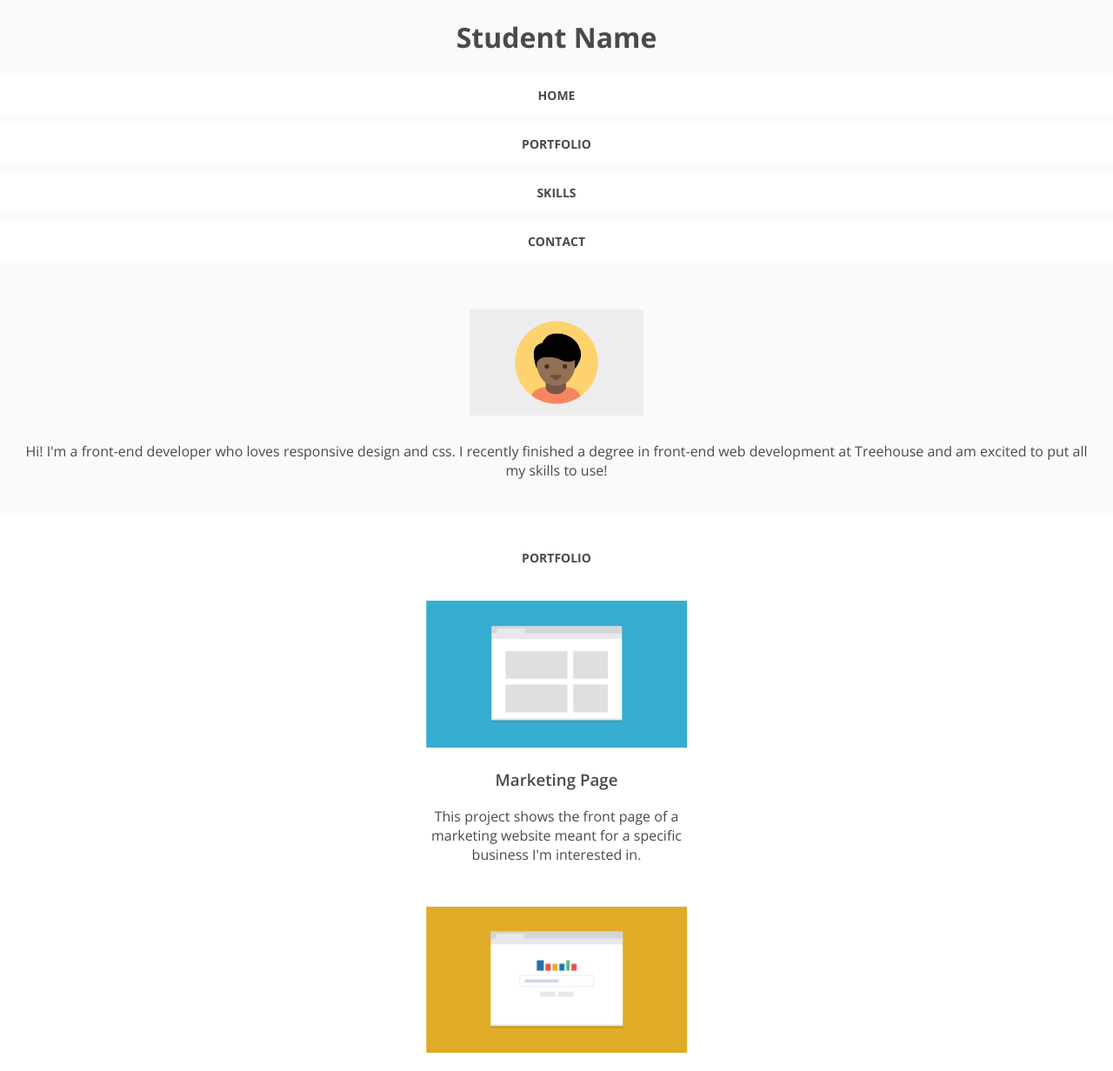
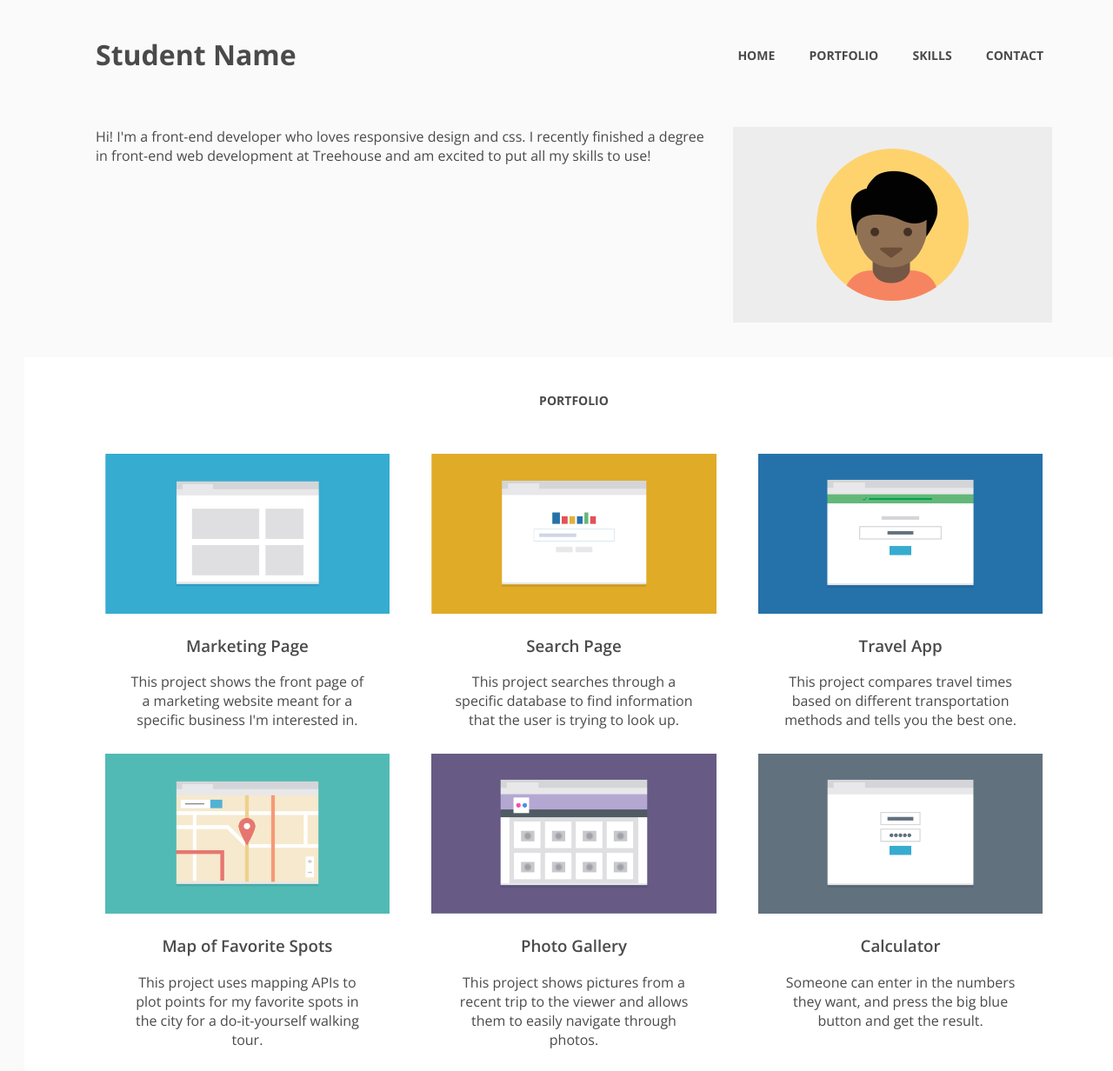
Before and after one commit to brishields/Responsive-Layout, a plain HTML site: page index.html in a window 1280 px wide. Shown: the top 1232 px of the page at 87% size. Drawn offline with nearby package versions, Linux system fonts and the light colour scheme.

Commit message:
Create complete responsive site with 2 breakpoints

```diff
--- a/css/styles.css
+++ b/css/styles.css
@@ -5,7 +5,6 @@
 /* Sets color to White and removes browser margins */
 body {
     background-color: #fafafa;
-    margin: 0px;
     font-family: 'Open Sans', sans-serif;
     font-weight: 300;
     color: #4A4A4A;
@@ -68,6 +67,7 @@ hr {
     border: 1px solid #E7E7E7;
     margin-inline-start: 1em;
     margin-inline-end: 1em;
+    margin-top: 70px;
 }
 
 h1 {
@@ -89,8 +89,8 @@ h2 {
 h3 {
     font-weight: 600;
 }
-.portfolio-tile img, .skills-tile img {
-    max-width: 100%;
+.portfolio-tile img {
+    max-width: 90%;
     height:auto;
     margin-left: auto;
     margin-right: auto;
@@ -98,6 +98,9 @@ h3 {
 
 .skills-tile img {
     max-width: 50%;
+    height:auto;
+    margin-left: auto;
+    margin-right: auto;
 }
 
 .profile-pic-bio-container {
@@ -107,10 +110,12 @@ h3 {
     padding-right: 20px;
     padding-top: 40px;
     padding-bottom: 40px;
+    margin-left: auto;
+    margin-right: auto;
 }
 
 .profile-pic-bio-container img {
-    max-width: 200px;
+    max-width: 70%;
     margin-left: auto;
     margin-right: auto;
 }
@@ -121,7 +126,7 @@ h3 {
 }
 
 .portfolio-tile, .skills-tile {
-    max-width: 320px;
+    max-width: 768px;
     margin-left: auto;
     margin-right: auto;
     text-align: center;
@@ -137,11 +142,20 @@ div.portfolio-tile:last-of-type {
     padding-bottom: 0px;
 }
 
+.portfolio-tile p {
+    padding-right: 24px;
+    padding-left: 24px;
+}
+
 .skills-tile {
     padding-bottom: 45px;
 }
 div.skills-tile:last-of-type {
     padding-bottom: 60px;
+}
+
+footer{
+    padding-top: 30px;
 }
 
 footer section, footer address {
@@ -159,10 +173,11 @@ footer li {
     display: flex;
     font-weight: bold;
     color: #4A4A4A;
+    margin-left: auto;
+    margin-right: auto;
 }
 
 footer li:nth-child(1) {
-    display: inline;
     width: 50%;
     margin-right: auto;
     height: 40px;
@@ -170,7 +185,6 @@ footer li:nth-child(1) {
 }
 
 footer li:nth-child(2) {
-    display: inline;
     text-align: right;
     width: 50%;
     height: 40px;
@@ -181,3 +195,191 @@ footer li:nth-child(2) {
 footer p {
     margin-top: 0px;
 }
+
+.mobile-hidden-footer-nav {
+    display: none;
+}
+
+
+/* Media Queries */
+
+
+/* Tablet-Sized Screens */
+@media screen and (min-width: 768px) {
+
+    nav {
+        display: flex;
+        max-width: 1023px;
+        flex-direction: row;
+        flex-wrap: nowrap;
+        align-content: flex-start;
+        justify-content: center;
+    }
+
+    nav li {
+        display: inline;
+        margin-left: 15px;
+        padding: 10px;
+        background-color: inherit;
+    }
+
+    .name-nav-container {
+        display: flex;
+        max-width: 1023px;
+        flex-direction: column;
+        flex-wrap: nowrap;
+        align-items: stretch;
+    }
+
+    .profile-pic-bio-container {
+        display: flex;
+        max-width: 1023px;
+        flex-wrap: nowrap;
+        justify-content: space-evenly;
+        align-items: flex-start;
+        flex-direction: row-reverse;
+        text-align: left;
+        margin-left: auto;
+        margin-right: auto;
+    }
+
+    .profile-pic-bio-container img {
+        max-width: 40%;
+    }
+
+    .profile-pic-bio-container p {
+        margin-top: 0px;
+        padding-right: 20px;
+    }
+
+    .portfolio-margin-wrapper {
+        margin-left: auto;
+        margin-right: auto;
+    }
+
+    .portfolio-container {
+        display: flex;
+        max-width: 1023px;
+        flex-wrap: wrap;
+        padding: 6px;
+        justify-content: center;
+        margin-left: auto;
+        margin-right: auto;
+    }
+
+    .portfolio-tile {
+        max-width: 50%;
+        padding: 6px;
+        margin-left: 0px;
+        margin-right: 0px;
+    }
+
+    .portfolio-tile p {
+        padding-right: 45px;
+        padding-left: 45px;
+    }
+
+    .skills-container {
+        display: flex;
+        max-width: 1023px;
+        flex-wrap: wrap;
+        flex-direction: row;
+        justify-content: center;
+        align-items: flex-start;
+        padding-bottom: 20px;
+        margin-left: auto;
+        margin-right: auto;
+    }
+
+    .skills-tile {
+        margin: 0px;
+        padding-top: 20px;
+        width: 40%;
+        max-width: 50%;
+    }
+
+    .skills-tile img {
+        width: 50%;
+    }
+
+    .large-device-hidden-footer-nav {
+        display: none;
+    }
+
+    .mobile-hidden-footer-nav {
+        display: inline;
+        margin: 10px 0px 10px 15px;
+        padding: 10px;
+    }
+
+    .footer-nav {
+        display: flex;
+        max-width: 1023px;
+        margin-left: auto;
+        margin-right: auto;
+    }
+
+}
+
+/* Desktop-Sized Screens */
+@media screen and (min-width: 1024px) {
+
+    header {
+        max-width: 1400px;
+        padding-left: 102px;
+        padding-right: 62px;
+        margin-top: 20px;
+        margin-left: auto;
+        margin-right: auto;
+    }
+
+    .main-container {
+        margin-left: 20px;
+        margin-right: 20px;
+    }
+
+    .name-nav-container {
+        display: flex;
+        max-width: 1400px;
+        flex-direction: row;
+        align-items: center;
+        justify-content: space-between;
+    }
+
+    .profile-pic-bio-container {
+        max-width: 100%;
+        padding-left: 0px;
+        padding-right: 0px;
+    }
+
+    .profile-pic-bio-container p {
+        padding-right: 20px;
+    }
+
+    .portfolio-container {
+        max-width: 1400px;
+    }
+
+    .portfolio-tile {
+        max-width: 30%;
+    }
+
+    .skills-container {
+        max-width: 1400px;
+    }
+    .skills-tile {
+        max-width: 25%;
+    }
+
+    .footer-nav {
+        max-width: 1400px;
+        padding-left: 30px;
+        padding-right: 30px;
+    }
+
+    hr {
+        margin-inline-start: 46px;
+        margin-inline-end: 46px;
+    }
+
+}
--- a/index.html
+++ b/index.html
@@ -13,6 +13,7 @@
     <body>
 
         <header>
+            <div class="name-nav-container">
                 <h1 id="home">Student Name</h1>
                 <nav>
                     <ul>
@@ -22,6 +23,7 @@
                         <li><a href="#contact">CONTACT</a></li>
                     </ul>
                 </nav>
+            </div>
             <div class="profile-pic-bio-container">
                 <img src="images/responsive-layout-profile.png" alt="illustration of smiling student">
                 <p> Hi! I'm a front-end developer who loves responsive design and css.
@@ -31,10 +33,10 @@
         </header>
 
         <main class="main-container">
-            <section>
+            <section class="portfolio-margin-wrapper">
 
                 <h2 id="portfolio">PORTFOLIO</h2>
-
+                <div class="portfolio-container">
                 <div class="portfolio-tile">
                     <img src="images/portfolio-1.png" alt="webpage illustration on skyblue background">
                     <h3>Marketing Page</h3>
@@ -71,15 +73,17 @@
                     <p>Someone can enter in the numbers they want, and press the big
                         blue button and get the result.</p>
                 </div>
+            </div>
             </section>
 
             <section>
                 <h2 id="skills">SKILLS</h2>
+                <div class="skills-container">
                     <div class="skills-tile"><img src="images/html5-logo.svg"></div>
                     <div class="skills-tile"><img src="images/css3-logo.svg"></div>
                     <div class="skills-tile"><img src="images/javascript_logo.svg"></div>
                     <div class="skills-tile"><img src="images/bootstrap_logo.svg"></div>
-
+                </div>
             </section>
 
         </main>
@@ -97,7 +101,11 @@
             <hr>
             <ul class="footer-nav">
                 <li>Student name</li>
-                <li><a href="#home">BACK TO TOP</a></li>
+                <li class="large-device-hidden-footer-nav"><a href="#home">BACK TO TOP</a></li>
+                <li class="mobile-hidden-footer-nav"><a href="#home">HOME</a></li>
+                <li class="mobile-hidden-footer-nav"><a href="#portfolio">PORTFOLIO</a></li>
+                <li class="mobile-hidden-footer-nav"><a href="#skills">SKILLS</a></li>
+                <li class="mobile-hidden-footer-nav"><a href="#contact">CONTACT</a></li>
             </ul>
         </footer>
     </body>
```
Lines whose indentation alone changed are shown as unchanged.
